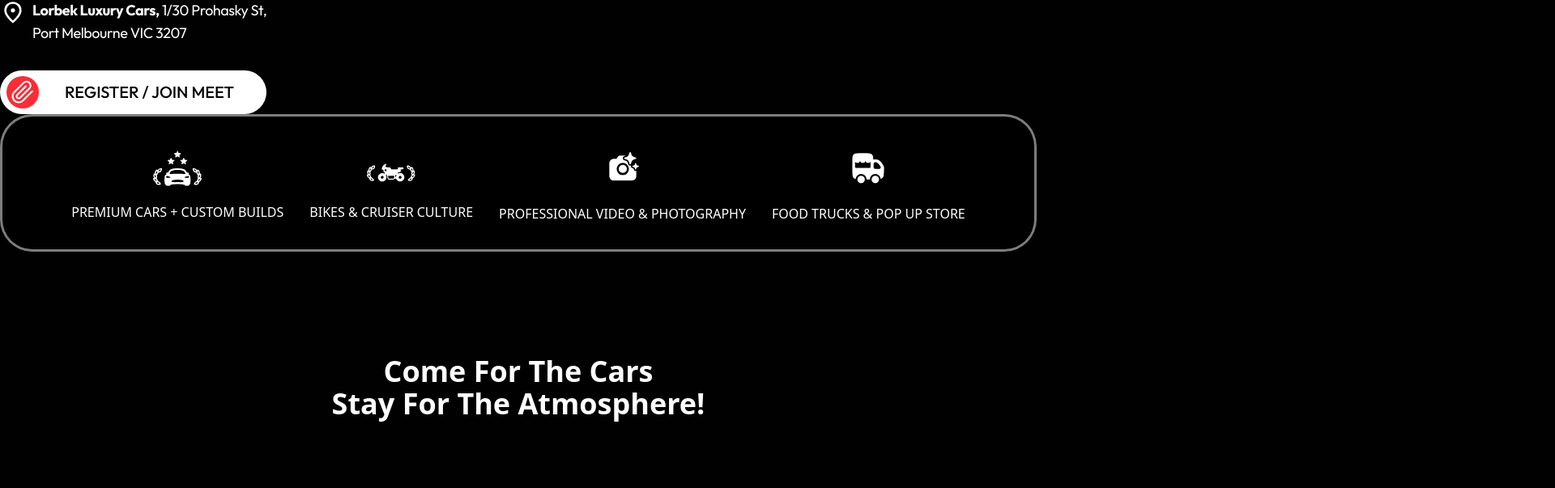
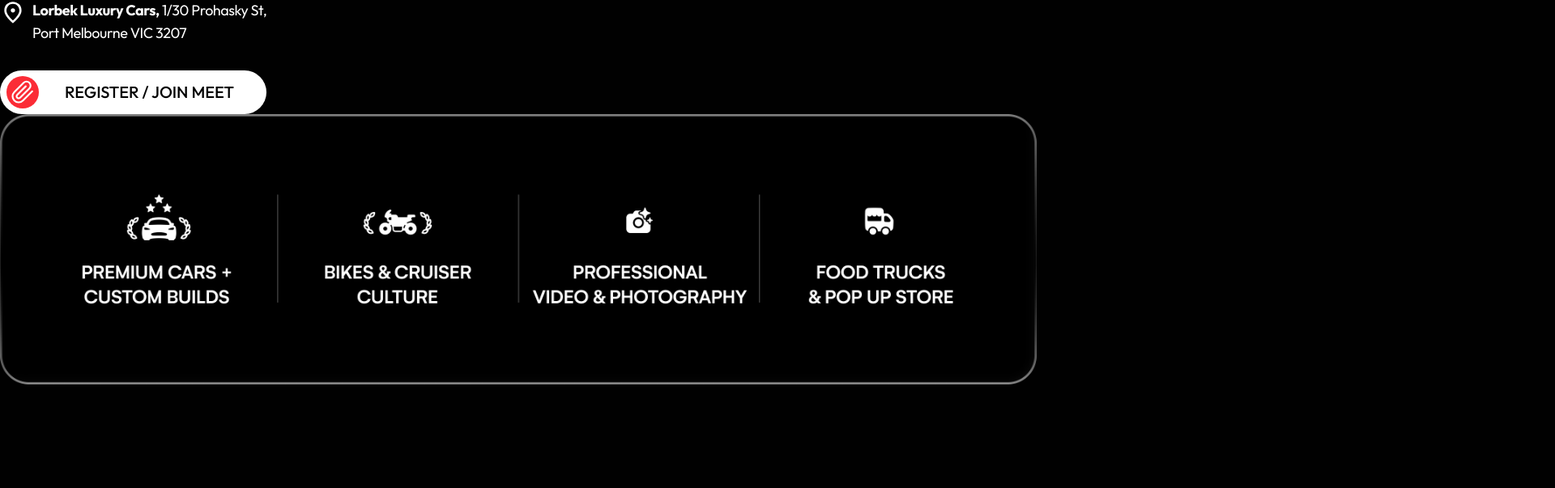
Before and after one commit to milkyano-cpu/snm, a Next.js app: page / in a window 1280 px wide. Shown: the part 717-1320 px from the top of the page at 81% size, 1920 px wide, since content can reach past the window. Built offline with nearby package versions, Linux system fonts and the light colour scheme; no server answers.

Commit message:
feat: adjust feature section

```diff
--- a/app/page.js
+++ b/app/page.js
@@ -22,7 +22,9 @@ export default function Home() {
             <PhotoProcessSection />
             <RegistrationForm />
             <GallerySection />
-            <FooterSection />
+            <ScaleWrapper>
+                <FooterSection />
+            </ScaleWrapper>
         </>
     );
 }
--- a/components/Feature/FeatureSection.jsx
+++ b/components/Feature/FeatureSection.jsx
@@ -1,12 +1,24 @@
+import Image from "next/image";
 import { GlassCard } from "../GlassCard";
 import FeaturesPart from "./Parts/FeaturesPart";
 
 export default function FeatureSection() {
-  return (
-    <section className="container">
-      <GlassCard className="flex justify-center items-center gap-8 py-8 px-8">
-        <FeaturesPart />
-      </GlassCard>
-    </section>
-  );
+    return (
+        <div className="container">
+            <Image
+                src="/feature-section.png"
+                alt="feature section"
+                width={5716}
+                height={1492}
+                className="h-full w-full"
+            />
+        </div>
+    );
+    // return (
+    //   <section className="container">
+    //     <GlassCard className="flex justify-center items-center gap-8 py-8 px-8">
+    //       <FeaturesPart />
+    //     </GlassCard>
+    //   </section>
+    // );
 }
```
Also changed, not shown: public/feature-section.png (added).
